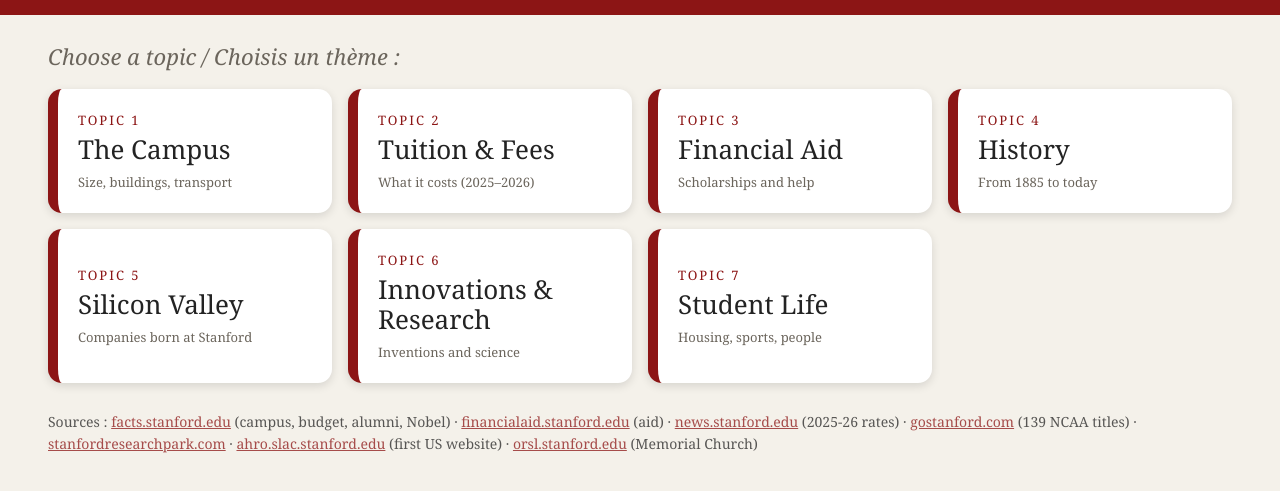
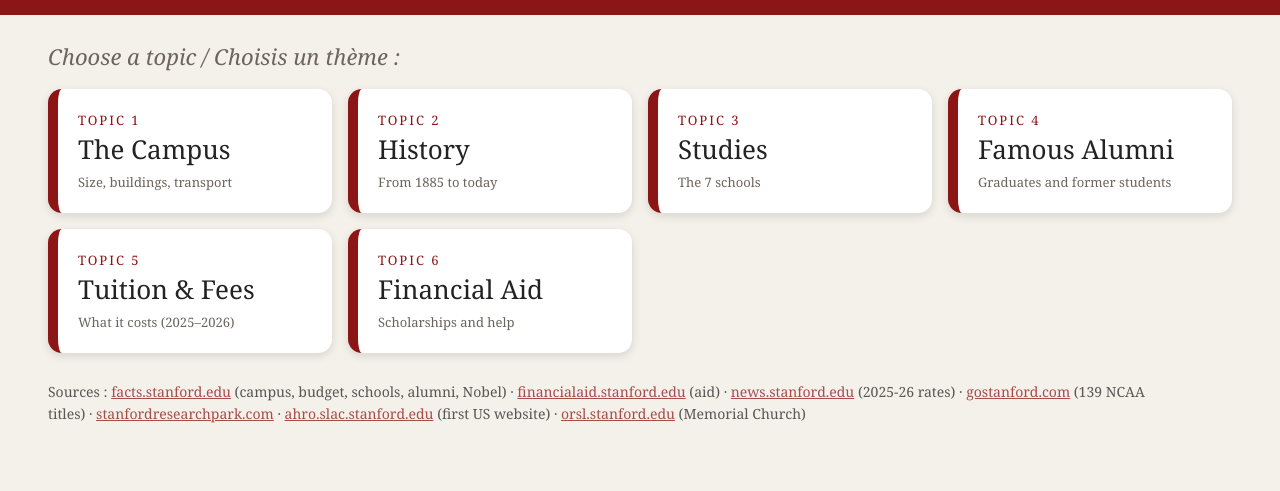
Before and after one commit to ethangalea1000-svg/stanford-expose, a plain HTML site: page index.html in a window 1280 px wide. Shown: the part 73-564 px from the top of the page. Drawn offline with Linux system fonts and the light colour scheme.

Commit message:
Site recentre sur 6 themes avec tableaux (etudes, alumni, frais, aides) et frise histoire

```diff
--- a/index.html
+++ b/index.html
@@ -83,6 +83,17 @@
     background:var(--cardinal);border-radius:3px;
   }
   ul.keywords li b{color:var(--cardinal)}
+
+  /* tableaux (études, anciens élèves, frais, aides) */
+  .facttable{width:100%;border-collapse:collapse;margin-bottom:14px;font-size:clamp(14px,1.6vw,19px)}
+  .facttable th{background:var(--cardinal);color:#fff;text-align:left;padding:8px 10px}
+  .facttable td{padding:8px 10px;border-bottom:1px solid #e3ddd0;vertical-align:top}
+  .facttable tr:nth-child(even) td{background:#faf7f0}
+
+  /* frise chronologique (histoire) */
+  ul.timeline{list-style:none;margin-bottom:14px}
+  ul.timeline li{position:relative;padding:7px 0 7px 78px;font-size:clamp(15px,1.8vw,21px);line-height:1.3;border-bottom:1px solid #e3ddd0}
+  ul.timeline .yr{position:absolute;left:0;top:8px;background:var(--cardinal);color:#fff;border-radius:6px;padding:2px 8px;font-size:14px;font-weight:bold}
 </style>
 </head>
 <body>
@@ -99,7 +110,7 @@
     <div class="grid" id="themeGrid"></div>
     <!-- SOURCES officielles : pour que le prof et les élèves puissent vérifier -->
     <p class="sources">Sources :
-      <a href="https://facts.stanford.edu/" target="_blank" rel="noopener">facts.stanford.edu</a> (campus, budget, alumni, Nobel) ·
+      <a href="https://facts.stanford.edu/" target="_blank" rel="noopener">facts.stanford.edu</a> (campus, budget, schools, alumni, Nobel) ·
       <a href="https://financialaid.stanford.edu/undergrad/" target="_blank" rel="noopener">financialaid.stanford.edu</a> (aid) ·
       <a href="https://news.stanford.edu/stories/2025/02/stanford-sets-2025-26-tuition-rates" target="_blank" rel="noopener">news.stanford.edu</a> (2025-26 rates) ·
       <a href="https://gostanford.com/home-of-champions" target="_blank" rel="noopener">gostanford.com</a> (139 NCAA titles) ·
@@ -125,6 +136,7 @@
           <button id="nextBtn">▶</button>
         </div>
       </div>
+      <div id="extra"></div>
       <ul class="keywords" id="keywords"></ul>
     </div>
   </section>
@@ -164,52 +176,22 @@ const THEMES = [
     animation:null   /* ← animation ici */
   },
   {
-    id:"tuition",
-    name:"Tuition & Fees",
-    hint:"What it costs (2025–2026)",
-    keywords:[
-      "Tuition (<b>2025–2026</b>): <b>$67,731</b> per year",
-      "Total budget (<b>2025–2026</b>): about <b>$96,513</b> per year",
-      "Housing & meals: <b>$22,167</b>",
-      "Books: <b>$840</b> · personal costs: <b>$4,962</b>",
-      "New students: <b>+$775</b> one-time fees",
-      "Transport and health insurance not included"
-    ],
-    images:[
-      {src:"21-mainquad2.jpg", credit:"The Main Quad — photo: King of Hearts, CC BY-SA 3.0, via Wikimedia Commons"}
-    ],
-    animation:null
-  },
-  {
-    id:"aid",
-    name:"Financial Aid",
-    hint:"Scholarships and help",
-    keywords:[
-      "Stanford covers <b>100% of demonstrated need</b> — no loans expected",
-      "Family income under <b>$150,000</b> (with typical assets): <b>no tuition</b>",
-      "Under <b>$100,000</b> (with typical assets): tuition + housing + meals <b>free</b>",
-      "About <b>half</b> receive need-based scholarships · 88% graduate debt-free",
-      "Average aid (Class of 2028 recipients): <b>$74,310</b>",
-      "These rules are for <b>US families</b> · <b>Athletic scholarships</b> also exist (NCAA Division I)",
-      "International students: limited aid — <b>must request it on the admission application</b>"
-    ],
-    images:[
-      {src:"15-aerial.jpg", credit:"The campus from Hoover Tower — photo: King of Hearts, CC BY-SA 3.0, via Wikimedia Commons"}
-    ],
-    animation:null
-  },
-  {
     id:"history",
     name:"History",
     hint:"From 1885 to today",
+    timeline:[
+      ["1885","Founded by <b>Leland and Jane Stanford</b>, in memory of their son <b>Leland Jr</b>, who died at 15"],
+      ["1891","Opens on <b>October 1</b>. Official name: <b>Leland Stanford Junior University</b>"],
+      ["1906","A huge <b>earthquake</b> devastates the campus and Memorial Church"],
+      ["1914","Memorial Church <b>rebuilt</b>"],
+      ["1937","The <b>klystron</b> is invented at Stanford (key for radar and accelerators)"],
+      ["1939","<b>HP</b> is founded by two Stanford graduates"],
+      ["1951","<b>Stanford Research Park</b> is created"],
+      ["1991","<b>First website in North America</b>, at the SLAC lab"]
+    ],
     keywords:[
-      "Founded in <b>1885</b> by <b>Leland and Jane Stanford</b>",
-      "In memory of their son <b>Leland Jr</b>, who died at 15",
-      "Opened on <b>October 1, 1891</b>",
-      "Official name: <b>Leland Stanford Junior University</b>",
-      "Motto in German: <b>« Die Luft der Freiheit weht »</b> — the wind of freedom blows",
-      "Nickname: <b>« The Farm »</b> — it was a horse farm",
-      "The <b>1906 earthquake</b> devastated Memorial Church — rebuilt by 1914"
+      "Motto in German: <b>« Die Luft der Freiheit weht »</b> (the wind of freedom blows)",
+      "Nickname: <b>« The Farm »</b> — it was a horse farm"
     ],
     images:[
       {src:"16-church.jpg", credit:"Memorial Church — photo: Frank Schulenburg, CC BY-SA 4.0, via Wikimedia Commons"}
@@ -217,16 +199,50 @@ const THEMES = [
     animation:null
   },
   {
-    id:"valley",
-    name:"Silicon Valley",
-    hint:"Companies born at Stanford",
+    id:"studies",
+    name:"Studies",
+    hint:"The 7 schools",
     keywords:[
-      "Stanford is the <b>birthplace of Silicon Valley</b>",
-      "<b>HP</b> founded in <b>1939</b> by two Stanford graduates",
-      "Professor <b>Terman</b> pushed students to start companies",
-      "<b>Google, Yahoo, Netflix, Nike, Instagram, LinkedIn, NVIDIA, WhatsApp</b>: founded by alumni",
-      "<b>Cisco</b> (1984): founded by two Stanford staff members, from the campus network",
-      "<b>Stanford Research Park</b> (since 1951): over <b>150 companies</b>"
+      "About <b>7,289</b> undergraduate + <b>10,025</b> graduate students (fall 2025)"
+    ],
+    table:{
+      head:["School","Known for"],
+      rows:[
+        ["Humanities and Sciences","Literature, sciences, languages"],
+        ["Engineering","Technology and invention"],
+        ["Medicine","Health and biomedical research"],
+        ["Law","Law and justice"],
+        ["Business (GSB)","Management and entrepreneurship"],
+        ["Education","Teaching and learning research"],
+        ["Sustainability","Climate and energy, the newest school (2022)"]
+      ]
+    },
+    images:[
+      {src:"21-mainquad2.jpg", credit:"The Main Quad — photo: King of Hearts, CC BY-SA 3.0, via Wikimedia Commons"}
+    ],
+    animation:null
+  },
+  {
+    id:"alumni",
+    name:"Famous Alumni",
+    hint:"Graduates and former students",
+    table:{
+      head:["Name","Known for","At Stanford"],
+      rows:[
+        ["Herbert Hoover","31st US President","Graduated 1895, geology"],
+        ["Hewlett & Packard","Founded HP","Graduated 1934, engineering"],
+        ["Phil Knight","Founded Nike","MBA 1962"],
+        ["Sally Ride","First American woman in space","Physics degrees, 1973-1978"],
+        ["Brin & Page","Founded Google","Computer science PhD program, left to start Google"],
+        ["Reed Hastings","Founded Netflix","MS computer science, 1988"],
+        ["Systrom & Krieger","Founded Instagram","Graduated 2006 and 2008"],
+        ["Tiger Woods","Golf champion","Studied 2 years, left to turn pro"],
+        ["Katie Ledecky","Olympic swimming champion","Graduated 2021, psychology"]
+      ]
+    },
+    keywords:[
+      "Many alumni started companies: Stanford is the <b>birthplace of Silicon Valley</b>",
+      "Sports too: Stanford teams hold <b>139 NCAA titles</b>, a national record"
     ],
     images:[
       {src:"18-hpgarage.jpg",  credit:"The HP Garage, Palo Alto — photo: Oysterboy9, CC BY-SA 4.0, via Wikimedia Commons"},
@@ -235,37 +251,48 @@ const THEMES = [
     animation:null
   },
   {
-    id:"innovations",
-    name:"Innovations & Research",
-    hint:"Inventions and science",
+    id:"tuition",
+    name:"Tuition & Fees",
+    hint:"What it costs (2025–2026)",
+    table:{
+      head:["Expense (2025–2026)","Cost"],
+      rows:[
+        ["Tuition","<b>$67,731</b> per year"],
+        ["Housing & meals","$22,167"],
+        ["Books","$840"],
+        ["Personal costs","$4,962"],
+        ["New students (one-time fee)","$775"],
+        ["<b>Total budget</b>","about <b>$96,513</b> per year"]
+      ]
+    },
     keywords:[
-      "The <b>klystron</b> (1937): key for air navigation and particle accelerators",
-      "<b>First website in North America</b>: SLAC lab, 1991",
-      "<b>22 Nobel Prize</b> winners in the community",
-      "More than <b>7,500</b> sponsored research projects",
-      "A world leader in <b>AI research</b> (Stanford HAI, AI Index)"
+      "Transport and health insurance <b>not included</b>"
     ],
     images:[
-      {src:"24-slac.jpg",  credit:"SLAC National Accelerator Laboratory — photo: Alfred Twu, CC0, via Wikimedia Commons"},
-      {src:"25-slac2.jpg", credit:"The linear accelerator from above — photo: Pi.1415926535, CC BY-SA 3.0, via Wikimedia Commons"}
+      {src:"20-mainquad.jpg", credit:"The Main Quad — photo: King of Hearts, CC BY-SA 3.0, via Wikimedia Commons"}
     ],
     animation:null
   },
   {
-    id:"life",
-    name:"Student Life",
-    hint:"Housing, sports, people",
+    id:"aid",
+    name:"Financial Aid",
+    hint:"Scholarships and help",
+    table:{
+      head:["Situation","What Stanford covers"],
+      rows:[
+        ["Family income under <b>$150,000</b> (with typical assets)","<b>No tuition</b>"],
+        ["Family income under <b>$100,000</b> (with typical assets)","Tuition + housing + meals <b>free</b>"],
+        ["Average scholarship (Class of 2028 recipients)","<b>$74,310</b>"]
+      ]
+    },
     keywords:[
-      "<b>7,289</b> undergraduate + <b>10,025</b> graduate students (fall 2025)",
-      "Housing for everyone: dorms, <b>Row houses</b>, co-ops",
-      "The <b>Big Game</b>: historic football rivalry vs UC Berkeley",
-      "<b>139 NCAA titles</b> — a national record",
-      "<b>Thousands</b> of students do community service every year",
-      "Famous alumni: <b>Herbert Hoover, Sally Ride, Tiger Woods, Katie Ledecky</b>"
+      "Stanford covers <b>100% of demonstrated need</b>, no loans expected",
+      "<b>88%</b> of undergraduates graduate debt-free",
+      "These rules are for <b>US families</b> · <b>Athletic scholarships</b> also exist (NCAA Division I)",
+      "International students: limited aid — <b>must request it on the admission application</b>"
     ],
     images:[
-      {src:"26-stadium.jpg", credit:"Stanford Stadium — photo: BrokenSphere, CC BY 3.0, via Wikimedia Commons"},
-      {src:"23-rodin.jpg",   credit:"Rodin Sculpture Garden — photo: GualdimG, CC BY-SA 4.0, via Wikimedia Commons"}
+      {src:"15-aerial.jpg", credit:"The campus from Hoover Tower — photo: King of Hearts, CC BY-SA 3.0, via Wikimedia Commons"}
     ],
     animation:null
   }
@@ -279,6 +306,7 @@ const themeEl  = document.getElementById('theme');
 const gridEl   = document.getElementById('themeGrid');
 const titleEl  = document.getElementById('themeTitle');
 const kwEl     = document.getElementById('keywords');
+const extraEl  = document.getElementById('extra');
 const imgEl    = document.getElementById('slide');
 const creditEl = document.getElementById('credit');
 const playBtn  = document.getElementById('playBtn');
@@ -301,6 +329,16 @@ THEMES.forEach((t,i)=>{
 function openTheme(t){
   current=t; slideIndex=0;
   titleEl.textContent=t.name;
+  /* tableau et frise éventuels, au-dessus des mots-clés */
+  let extra='';
+  if(t.table){
+    extra+='<table class="facttable"><tr>'+t.table.head.map(x=>'<th>'+x+'</th>').join('')+'</tr>'
+      +t.table.rows.map(r=>'<tr>'+r.map(c=>'<td>'+c+'</td>').join('')+'</tr>').join('')+'</table>';
+  }
+  if(t.timeline){
+    extra+='<ul class="timeline">'+t.timeline.map(e=>'<li><span class="yr">'+e[0]+'</span>'+e[1]+'</li>').join('')+'</ul>';
+  }
+  extraEl.innerHTML=extra;
   kwEl.innerHTML=t.keywords.map(k=>'<li>'+k+'</li>').join('');
   homeEl.style.display='none';
   themeEl.style.display='block';
```
